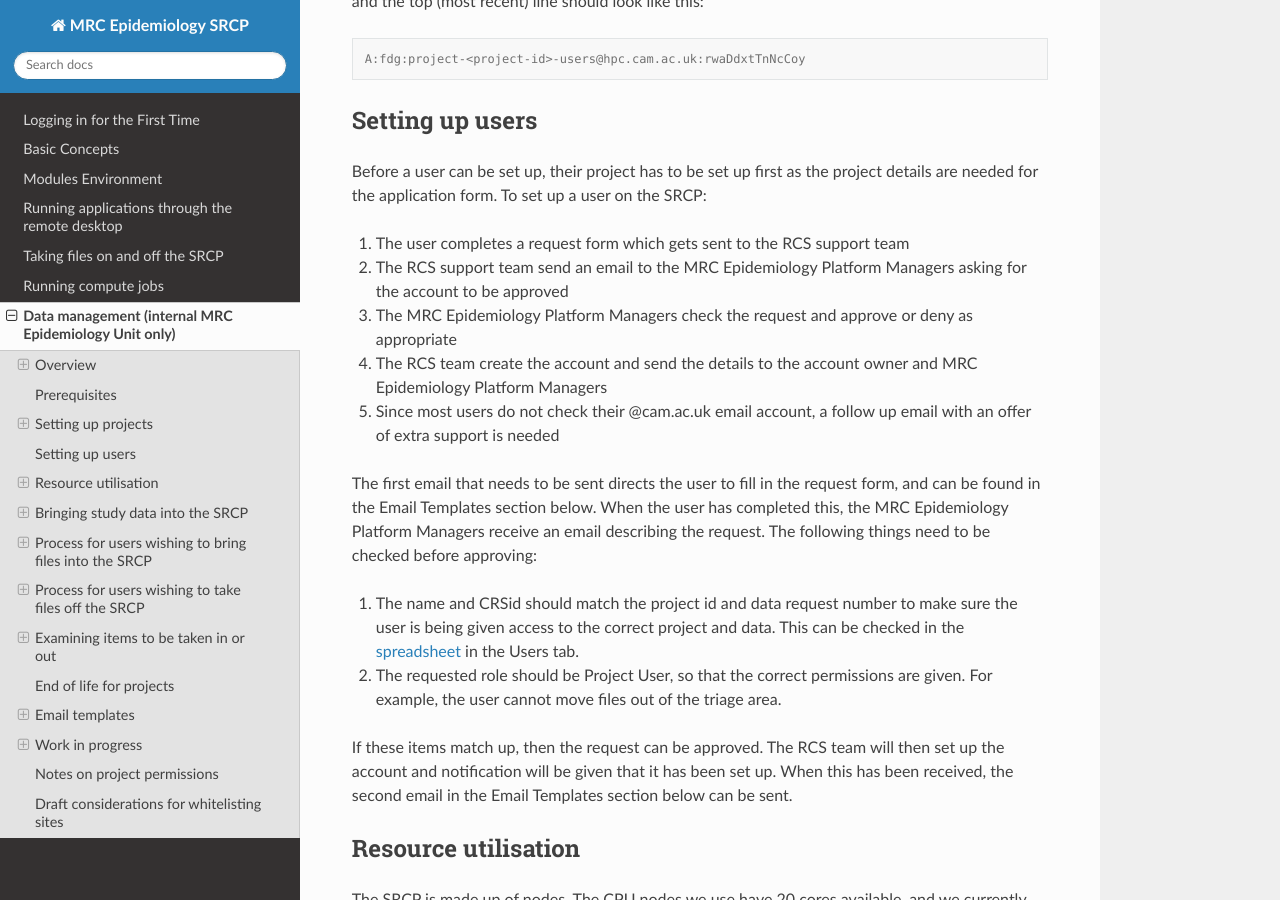
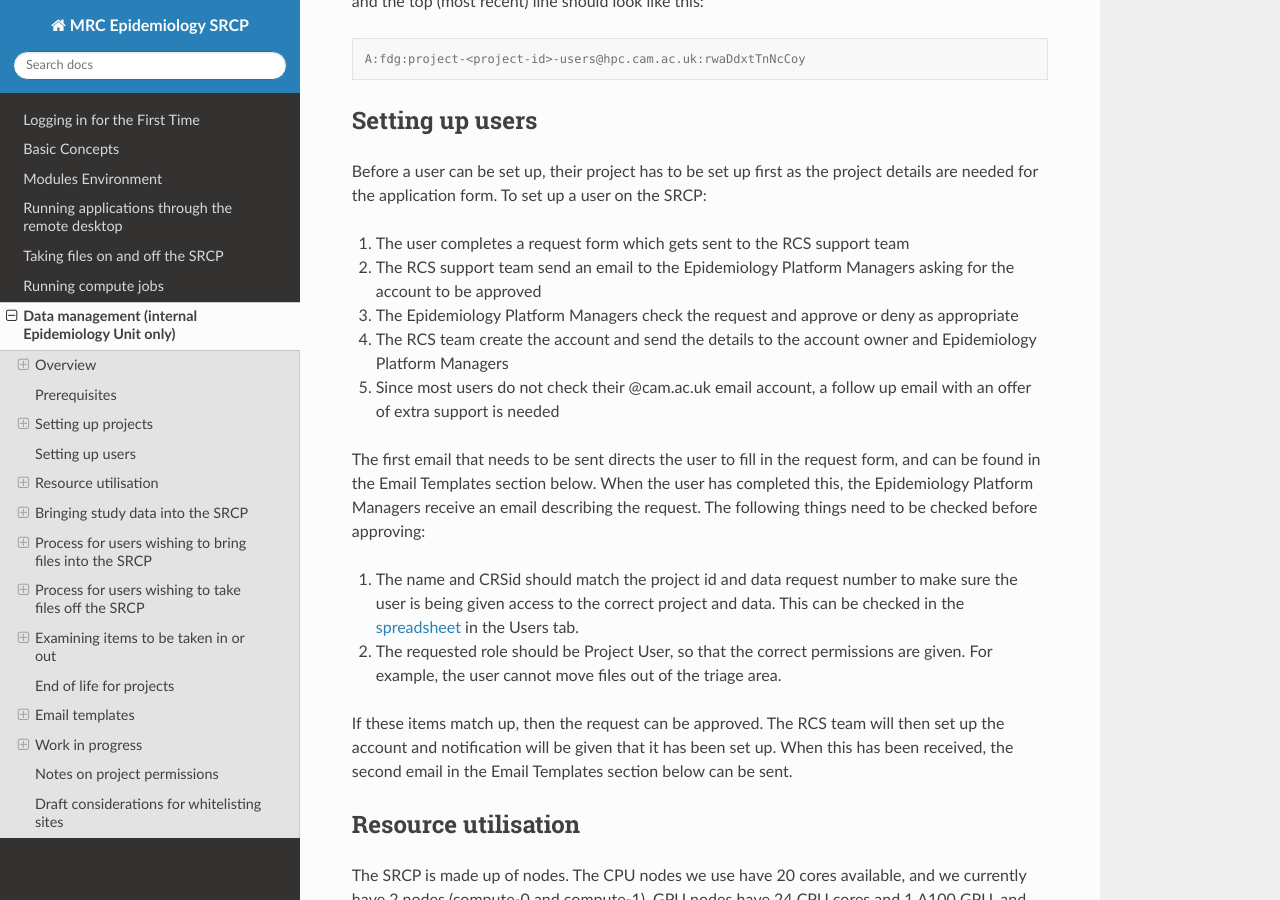
Before and after one commit to epi-analysis/SRCP_docs, a Sphinx documentation site: the page built from docs/source/06-Data-management.rst, in a window 1280 px wide and 900 px high, scrolled down 3655 px. Built offline with Sphinx 7.4.7 and the Read the Docs theme 3.1.0, drawn with Linux system fonts in a browser that asks for light colours; some of the changed text lies outside the part shown.

Commit message:
Update 06-Data-management.rst

```diff
--- a/docs/source/06-Data-management.rst
+++ b/docs/source/06-Data-management.rst
@@ -1,7 +1,7 @@
-Data management (internal MRC Epidemiology Unit only)
+Data management (internal Epidemiology Unit only)
 =====================================================
 
-This section is for **MRC Epidemiology Data Managers**, not for collaborators using the SRCP for their analyses.
+This section is for **Epidemiology Data Managers**, not for collaborators using the SRCP for their analyses.
 
 Overview
 --------
@@ -108,12 +108,12 @@
 Before a user can be set up, their project has to be set up first as the project details are needed for the application form. To set up a user on the SRCP:
 
 1. The user completes a request form which gets sent to the RCS support team
-2. The RCS support team send an email to the MRC Epidemiology Platform Managers asking for the account to be approved
-3. The MRC Epidemiology Platform Managers check the request and approve or deny as appropriate
-4. The RCS team create the account and send the details to the account owner and MRC Epidemiology Platform Managers
+2. The RCS support team send an email to the Epidemiology Platform Managers asking for the account to be approved
+3. The Epidemiology Platform Managers check the request and approve or deny as appropriate
+4. The RCS team create the account and send the details to the account owner and Epidemiology Platform Managers
 5. Since most users do not check their @cam.ac.uk email account, a follow up email with an offer of extra support is needed
 
-The first email that needs to be sent directs the user to fill in the request form, and can be found in the Email Templates section below. When the user has completed this, the MRC Epidemiology Platform Managers receive an email describing the request. The following things need to be checked before approving:
+The first email that needs to be sent directs the user to fill in the request form, and can be found in the Email Templates section below. When the user has completed this, the Epidemiology Platform Managers receive an email describing the request. The following things need to be checked before approving:
 
 1. The name and CRSid should match the project id and data request number to make sure the user is being given access to the correct project and data. This can be checked in the `spreadsheet <https://universityofcambridgecloud-my.sharepoint.com/:x:/r/personal/trpb2_cam_ac_uk/Documents/SRCP%20project%20and%20user%20information.xlsx?d=w1ecb80016e454672ad51ca7c566c6662&csf=1&web=1&e=mCANbP>`__ in the Users tab.
 2. The requested role should be Project User, so that the correct permissions are given. For example, the user cannot move files out of the triage area.
```
